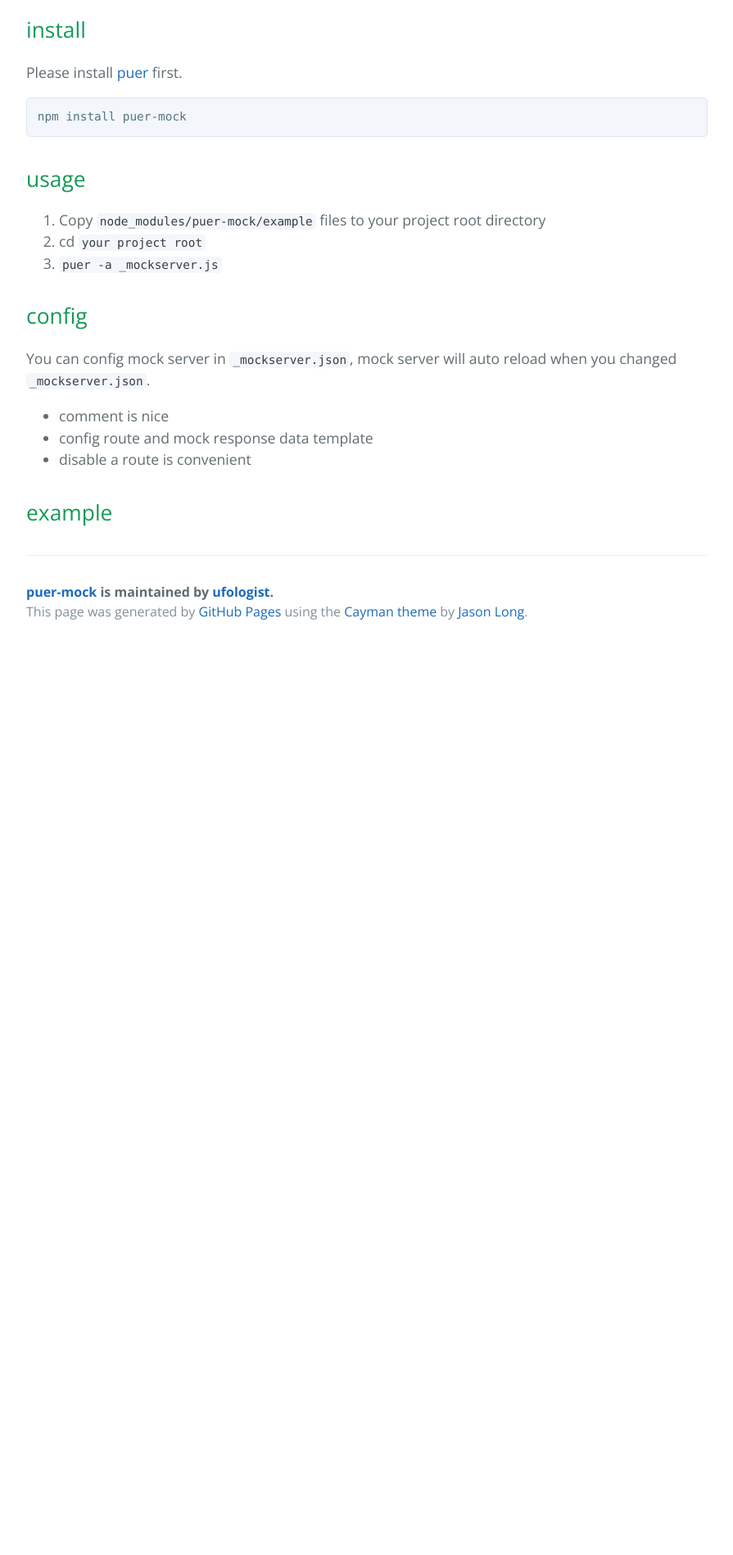
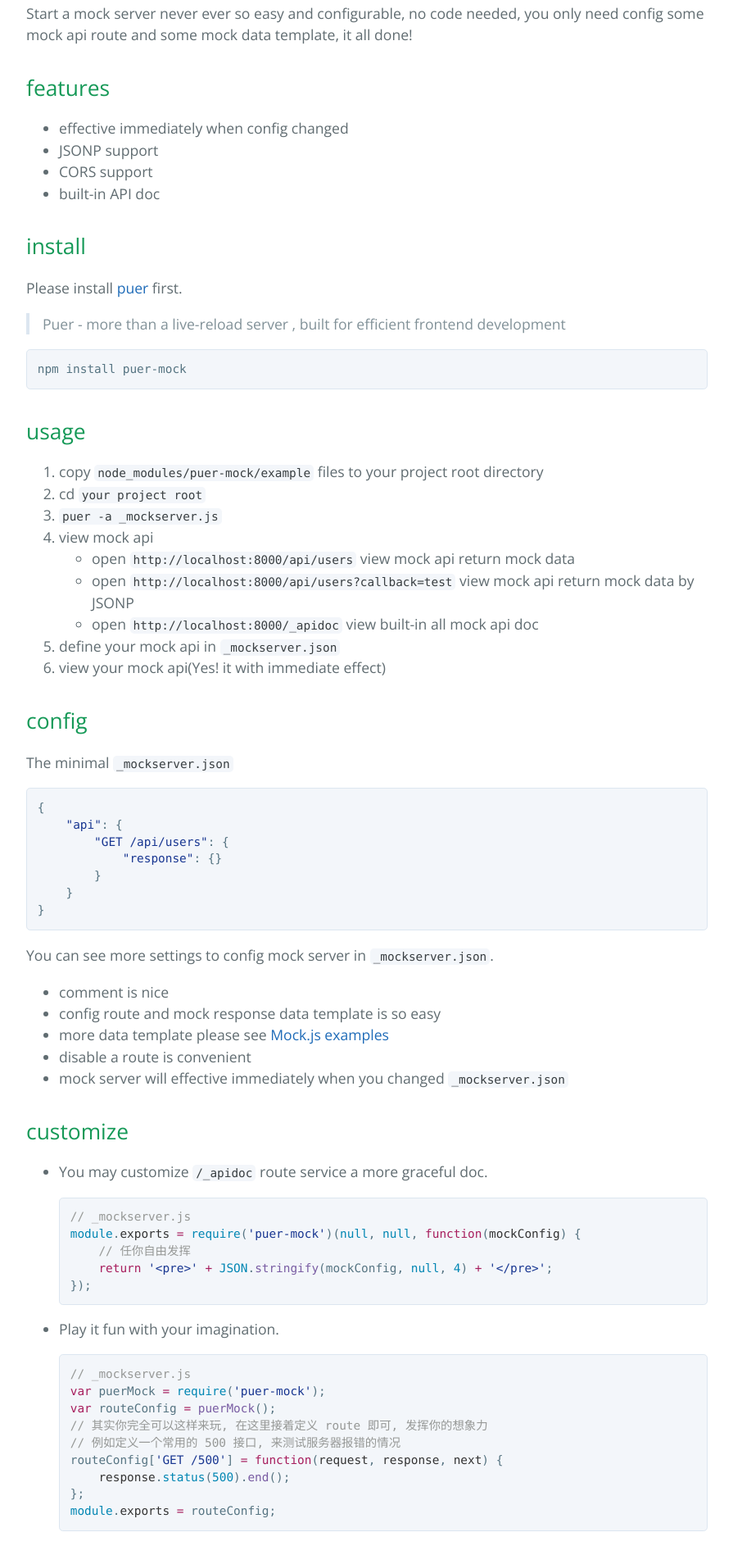
Before and after one commit to ufologist/puer-mock, a plain HTML site: page index.html in a window 1280 px wide. Shown: the part 850-2747 px from the top of the page at 82% size, without its empty margins (192-1087 px from the left). Before the commit the page ends 1640 px from the top, so only its background shows below. Drawn offline with nearby package versions, Linux system fonts and the light colour scheme.

```diff
--- a/index.html
+++ b/index.html
@@ -26,10 +26,26 @@
 
 <p><a href="https://github.com/leeluolee/puer">Puer</a> + <a href="https://github.com/nuysoft/Mock">Mock.js</a> = A Configurable mock server with configurable mock(random) data.</p>
 
+<p>Start a mock server never ever so easy and configurable, no code needed, you only need config some mock api route and some mock data template, it all done! </p>
+
+<h2>
+<a id="features" class="anchor" href="#features" aria-hidden="true"><span aria-hidden="true" class="octicon octicon-link"></span></a>features</h2>
+
+<ul>
+<li>effective immediately when config changed</li>
+<li>JSONP support</li>
+<li>CORS support</li>
+<li>built-in API doc</li>
+</ul>
+
 <h2>
 <a id="install" class="anchor" href="#install" aria-hidden="true"><span aria-hidden="true" class="octicon octicon-link"></span></a>install</h2>
 
 <p>Please install <a href="https://github.com/leeluolee/puer">puer</a> first.</p>
+
+<blockquote>
+<p>Puer - more than a live-reload server , built for efficient frontend development</p>
+</blockquote>
 
 <pre><code>npm install puer-mock
 </code></pre>
@@ -38,25 +54,103 @@
 <a id="usage" class="anchor" href="#usage" aria-hidden="true"><span aria-hidden="true" class="octicon octicon-link"></span></a>usage</h2>
 
 <ol>
-<li>Copy <code>node_modules/puer-mock/example</code> files to your project root directory</li>
+<li>copy <code>node_modules/puer-mock/example</code> files to your project root directory</li>
 <li>cd <code>your project root</code>
 </li>
 <li><code>puer -a _mockserver.js</code></li>
+<li>view mock api
+
+<ul>
+<li>open <code>http://localhost:8000/api/users</code> view mock api return mock data</li>
+<li>open <code>http://localhost:8000/api/users?callback=test</code> view mock api return mock data by JSONP</li>
+<li>open <code>http://localhost:8000/_apidoc</code> view built-in all mock api doc</li>
+</ul>
+</li>
+<li>define your mock api in <code>_mockserver.json</code>
+</li>
+<li>view your mock api(Yes! it with immediate effect)</li>
 </ol>
 
 <h2>
 <a id="config" class="anchor" href="#config" aria-hidden="true"><span aria-hidden="true" class="octicon octicon-link"></span></a>config</h2>
 
-<p>You can config mock server in <a href="https://github.com/ufologist/puer-mock/blob/master/example/_mockserver.json"><code>_mockserver.json</code></a>, mock server will auto reload when you changed <code>_mockserver.json</code>.</p>
+<p>The minimal <code>_mockserver.json</code></p>
+
+<div class="highlight highlight-source-json"><pre>{
+    <span class="pl-s"><span class="pl-pds">"</span>api<span class="pl-pds">"</span></span>: {
+        <span class="pl-s"><span class="pl-pds">"</span>GET /api/users<span class="pl-pds">"</span></span>: {
+            <span class="pl-s"><span class="pl-pds">"</span>response<span class="pl-pds">"</span></span>: {}
+        }
+    }
+}</pre></div>
+
+<p>You can see more settings to config mock server in <a href="https://github.com/ufologist/puer-mock/blob/master/example/_mockserver.json"><code>_mockserver.json</code></a>.</p>
 
 <ul>
 <li>comment is nice</li>
-<li>config route and mock response data template</li>
+<li>config route and mock response data template is so easy</li>
+<li>more data template please see <a href="http://mockjs.com/examples.html">Mock.js examples</a>
+</li>
 <li>disable a route is convenient</li>
+<li>mock server will effective immediately when you changed <code>_mockserver.json</code>
+</li>
+</ul>
+
+<h2>
+<a id="customize" class="anchor" href="#customize" aria-hidden="true"><span aria-hidden="true" class="octicon octicon-link"></span></a>customize</h2>
+
+<ul>
+<li>
+<p>You may customize <code>/_apidoc</code> route service a more graceful doc.</p>
+
+<div class="highlight highlight-source-js"><pre><span class="pl-c">// _mockserver.js</span>
+<span class="pl-c1">module</span>.<span class="pl-smi">exports</span> <span class="pl-k">=</span> <span class="pl-c1">require</span>(<span class="pl-s"><span class="pl-pds">'</span>puer-mock<span class="pl-pds">'</span></span>)(<span class="pl-c1">null</span>, <span class="pl-c1">null</span>, <span class="pl-k">function</span>(<span class="pl-smi">mockConfig</span>) {
+    <span class="pl-c">// 任你自由发挥</span>
+    <span class="pl-k">return</span> <span class="pl-s"><span class="pl-pds">'</span>&lt;pre&gt;<span class="pl-pds">'</span></span> <span class="pl-k">+</span> <span class="pl-c1">JSON</span>.<span class="pl-en">stringify</span>(mockConfig, <span class="pl-c1">null</span>, <span class="pl-c1">4</span>) <span class="pl-k">+</span> <span class="pl-s"><span class="pl-pds">'</span>&lt;/pre&gt;<span class="pl-pds">'</span></span>;
+});</pre></div>
+</li>
+<li>
+<p>Play it fun with your imagination.</p>
+
+<div class="highlight highlight-source-js"><pre><span class="pl-c">// _mockserver.js</span>
+<span class="pl-k">var</span> puerMock <span class="pl-k">=</span> <span class="pl-c1">require</span>(<span class="pl-s"><span class="pl-pds">'</span>puer-mock<span class="pl-pds">'</span></span>);
+<span class="pl-k">var</span> routeConfig <span class="pl-k">=</span> <span class="pl-en">puerMock</span>();
+<span class="pl-c">// 其实你完全可以这样来玩, 在这里接着定义 route 即可, 发挥你的想象力</span>
+<span class="pl-c">// 例如定义一个常用的 500 接口, 来测试服务器报错的情况</span>
+routeConfig[<span class="pl-s"><span class="pl-pds">'</span>GET /500<span class="pl-pds">'</span></span>] <span class="pl-k">=</span> <span class="pl-k">function</span>(<span class="pl-smi">request</span>, <span class="pl-smi">response</span>, <span class="pl-smi">next</span>) {
+    <span class="pl-smi">response</span>.<span class="pl-c1">status</span>(<span class="pl-c1">500</span>).<span class="pl-en">end</span>();
+};
+<span class="pl-c1">module</span>.<span class="pl-smi">exports</span> <span class="pl-k">=</span> routeConfig;</pre></div>
+</li>
 </ul>
 
 <h2>
 <a id="example" class="anchor" href="#example" aria-hidden="true"><span aria-hidden="true" class="octicon octicon-link"></span></a>example</h2>
+
+<p>眼见为实耳听为虚, puer-mock 让你一秒钟就能拥有一个强大的 mock server, 所以请不要再自己手工做假数据了, 赶快尝试一下让你的工作效率翻番吧!</p>
+
+<h3>
+<a id="配置-api-并生成随机数据" class="anchor" href="#%E9%85%8D%E7%BD%AE-api-%E5%B9%B6%E7%94%9F%E6%88%90%E9%9A%8F%E6%9C%BA%E6%95%B0%E6%8D%AE" aria-hidden="true"><span aria-hidden="true" class="octicon octicon-link"></span></a>配置 API 并生成随机数据</h3>
+
+<p><img src="https://ufologist.github.io/puer-mock/puer-mock-example.png" alt="puer-mock-example"></p>
+
+<h3>
+<a id="查看所有的-api-接口文档" class="anchor" href="#%E6%9F%A5%E7%9C%8B%E6%89%80%E6%9C%89%E7%9A%84-api-%E6%8E%A5%E5%8F%A3%E6%96%87%E6%A1%A3" aria-hidden="true"><span aria-hidden="true" class="octicon octicon-link"></span></a>查看所有的 API 接口文档</h3>
+
+<p><img src="https://ufologist.github.io/puer-mock/puer-mock-api-doc.png?v1" alt="puer-mock-api-doc"></p>
+
+<h2>
+<a id="one-more-thing" class="anchor" href="#one-more-thing" aria-hidden="true"><span aria-hidden="true" class="octicon octicon-link"></span></a>one more thing</h2>
+
+<p>谁需要这个工具</p>
+
+<ul>
+<li>前端/APP端</li>
+<li>任何与后端接口打交道的人</li>
+<li><a href="https://github.com/ufologist/puer-mock/blob/master/why-your-need-a-mock-server.md">为什么你需要一个 mock server</a></li>
+</ul>
+
+<p>感谢 puer 提供了如此强大的 mock 机制, 感谢 Mock.js 带来的假数据, 我才有幸做了这么一个扩展工具.</p>
 
       <footer class="site-footer">
         <span class="site-footer-owner"><a href="https://github.com/ufologist/puer-mock">puer-mock</a> is maintained by <a href="https://github.com/ufologist">ufologist</a>.</span>
```
Also changed, not shown: params.json (+1 -1 lines).
